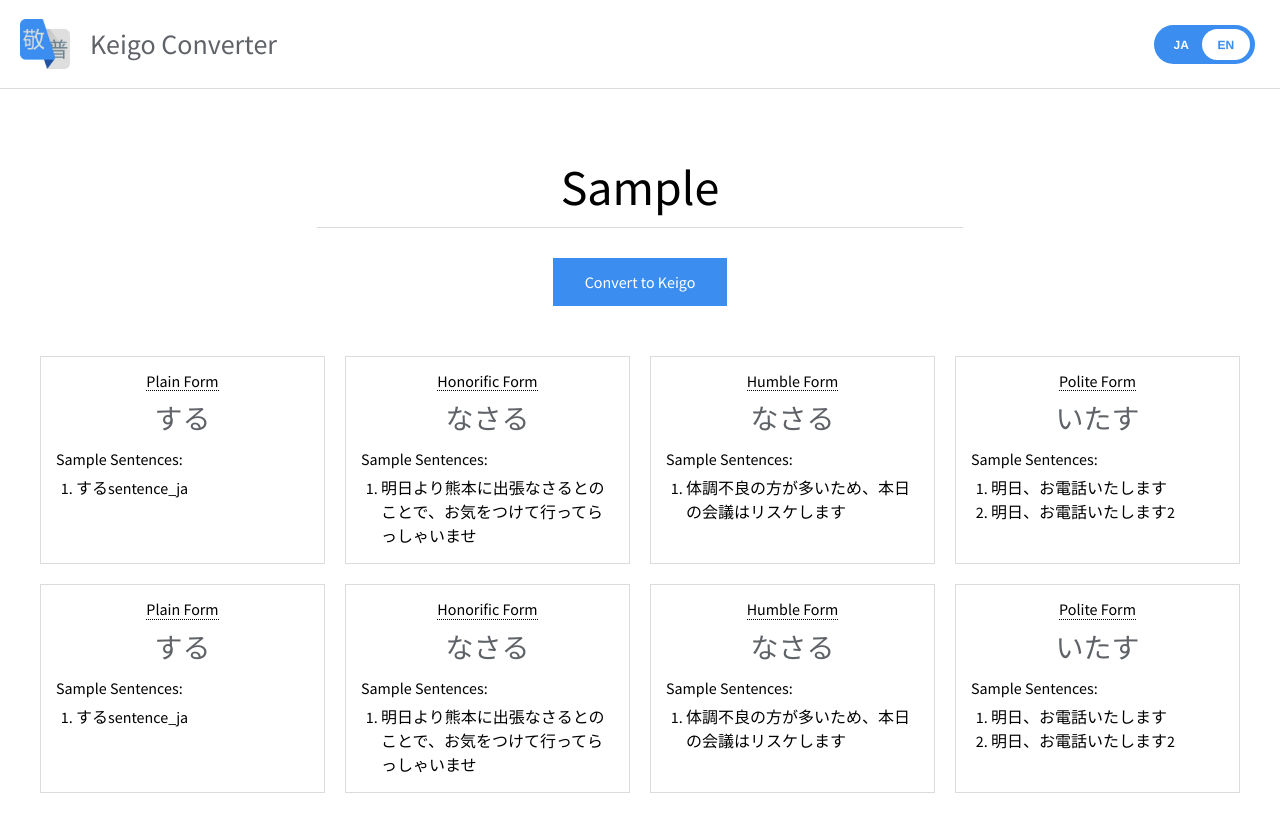
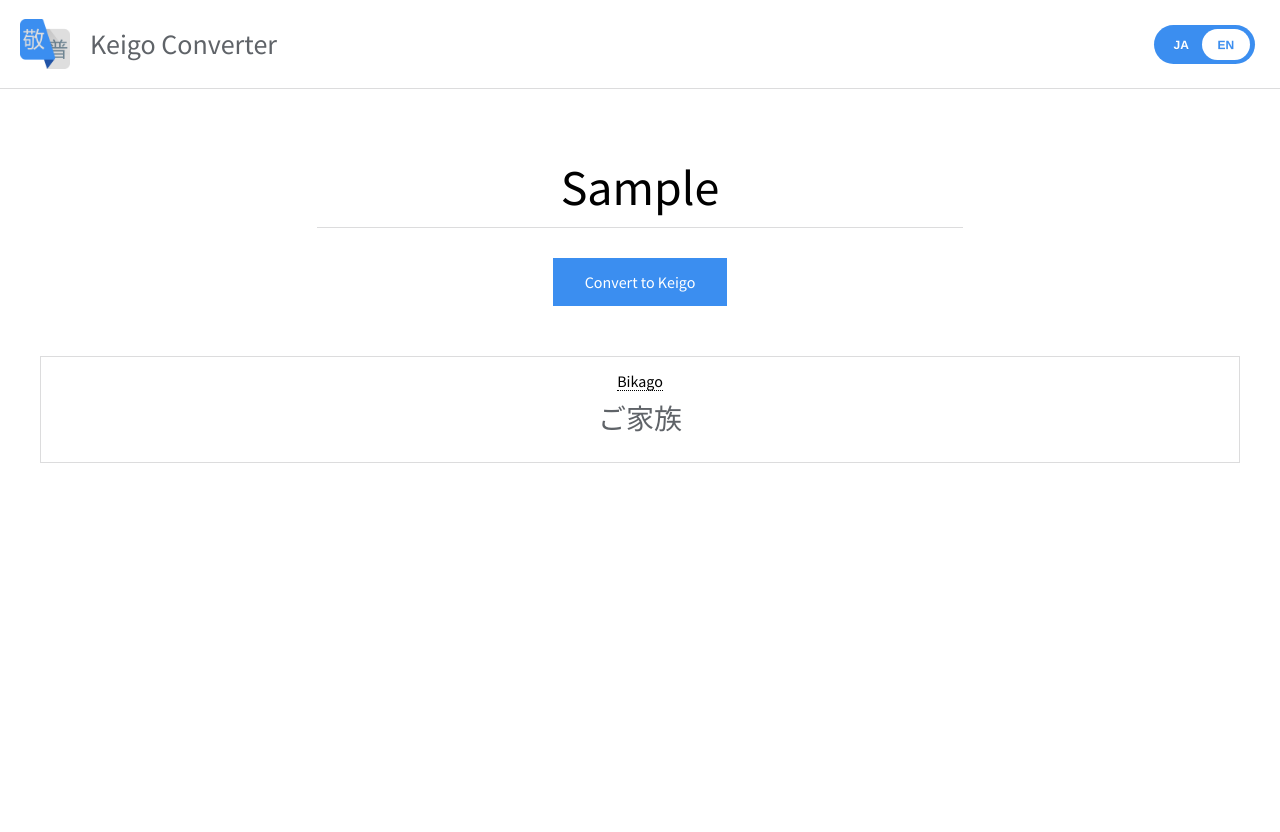
Before and after one commit to kiatan/keigoconverter, a React (Create React App) app in the folder front/: page / in a window 1280 px wide. Both pictures are taken after typing "Sample" into the empty fields and a click on the input "Convert to Keigo". After the commit the page ends 800 px from the top, so only its background shows below. Built offline with nearby package versions, Linux system fonts and the light colour scheme.

Commit message:
Added bikago

```diff
--- a/front/src/App.css
+++ b/front/src/App.css
@@ -103,7 +103,7 @@ form {
   bottom: 150%;
   left: 50%;
   margin-left: -125px;
-  opacity: 0.75;
+  opacity: 0.9;
   min-width: 250px;
 }
 
--- a/front/src/App.js
+++ b/front/src/App.js
@@ -62,9 +62,10 @@ class KeigoConverter extends React.Component {
     event.preventDefault();
     this.setState((prevState) => ({
       isShowResult: !prevState.isShowResult,
-      // apiResponse: [], // getKeigoDictionaries()
-      // apiResponse: notFound, // getKeigoDictionaries()
-      apiResponse: exactVerb,
+      // apiResponse: [],
+      // apiResponse: notFound,
+      // apiResponse: exactVerb,
+      apiResponse: exactBikago,
     }));
   }
 
@@ -234,6 +235,26 @@ class Result extends React.Component {
             </div>
           );
         }
+
+        if (data.word_type === "exact_bikago") {
+          const polite = data.word_sentences.find((polite) => {
+            return polite.form === "polite";
+          });
+
+          ret.push(
+            <div className="result">
+              <div className="word-sentence">
+                <div className="word-sentence-title">
+                  {t("result.bikago.title")}
+                  <span className="word-sentence-description">
+                    {t("result.bikago.description")}
+                  </span>
+                </div>
+                <div className="word-sentence-word">{polite.word}</div>
+              </div>
+            </div>
+          );
+        }
       }
 
       return ret;
@@ -248,25 +269,6 @@ class Result extends React.Component {
     );
   }
 }
-
-const keigo = [
-  {
-    plain: "する",
-    sonkeigo: {
-      word: "なさる",
-      sentence_ja:
-        "明日より熊本に出張なさるとのことで、お気をつけて行ってらっしゃいませ",
-    },
-    kenjougo: {
-      word: "いたす",
-      sentence_ja: "明日、お電話いたします",
-    },
-    teineigo: {
-      word: "なさる",
-      sentence_ja: "体調不良の方が多いため、本日の会議はリスケします",
-    },
-  },
-];
 
 const exactVerb = [
   {
@@ -377,6 +379,23 @@ const exactVerb = [
   },
 ];
 
+const exactBikago = [
+  {
+    word_type: "exact_bikago",
+    meaning: "",
+    word_sentences: [
+      {
+        form: "plain",
+        word: "家族",
+      },
+      {
+        form: "polite",
+        word: "ご家族",
+      },
+    ],
+  },
+];
+
 const notFound = [
   {
     word_type: "not_found",
--- a/front/src/i18n.js
+++ b/front/src/i18n.js
@@ -35,19 +35,27 @@ i18n
             },
             plain: {
               title: "Plain Form",
-              description: "Plain description"
+              description: "Plain description",
             },
             sonkeigo: {
               title: "Honorific Form",
-              description: "It is a special form or alternative word used when talking about superiors and customers. It is not used to talk about oneself. "
+              description:
+                "It is a special form or alternative word used when talking about superiors and customers. It is not used to talk about oneself. ",
             },
             kenjougo: {
               title: "Humble Form",
-              description: "It is used when describing one's actions or the actions of a person in one's in-group to others such as customers in business. Humble language tends to imply that one's actions are taking place in order to assist the other person."
+              description:
+                "It is used when describing one's actions or the actions of a person in one's in-group to others such as customers in business. Humble language tends to imply that one's actions are taking place in order to assist the other person.",
             },
             teineigo: {
               title: "Polite Form",
-              description: "Polite language can be used to refer to one's own actions or those of other people."
+              description:
+                "Polite language can be used to refer to one's own actions or those of other people.",
+            },
+            bikago: {
+              title: "Bikago",
+              description:
+                "Embellishment of words. Bika means beautification. Bikago, at its basic understanding, is making one's speech sound more refined. Bikago elevates one's speech to a well-mannered style.",
             },
           },
           loading: {
@@ -75,19 +83,27 @@ i18n
             },
             plain: {
               title: "普通",
-              description: "普通 description"
+              description: "普通 description",
             },
             sonkeigo: {
               title: "尊敬語",
-              description: "目上の人を敬う気持ちを表す表現の敬語です。謙譲語が相手に対して自分がへりくだる表現であるのに対し、尊敬語は相手を持ち上げることで、敬う気持ちを示します。"
+              description:
+                "目上の人を敬う気持ちを表す表現の敬語です。謙譲語が相手に対して自分がへりくだる表現であるのに対し、尊敬語は相手を持ち上げることで、敬う気持ちを示します。",
             },
             kenjougo: {
               title: "謙譲語",
-              description: "目上の人を敬う気持ちを表す表現の敬語です。尊敬語が相手を持ち上げる表現であるのに対し、謙譲語は、自分がへりくだることで、敬う気持ちを示します。"
+              description:
+                "目上の人を敬う気持ちを表す表現の敬語です。尊敬語が相手を持ち上げる表現であるのに対し、謙譲語は、自分がへりくだることで、敬う気持ちを示します。",
             },
             teineigo: {
               title: "丁寧語",
-              description: "相手に対する言い回しを丁寧にすることで、敬意を表す言葉です。尊敬語や謙譲語のように相手を立てたり、自分を下げたりすることはしません。"
+              description:
+                "相手に対する言い回しを丁寧にすることで、敬意を表す言葉です。尊敬語や謙譲語のように相手を立てたり、自分を下げたりすることはしません。",
+            },
+            bikago: {
+              title: "美化後",
+              description:
+                "上品で美しい言葉遣いをするために使う表現のことです。ときにはその表現をやらわげるといった役割も果たします。人への敬意を表す表現ではありませんが、日本語では敬語に準ずるとしています。",
             },
           },
           loading: {
```
